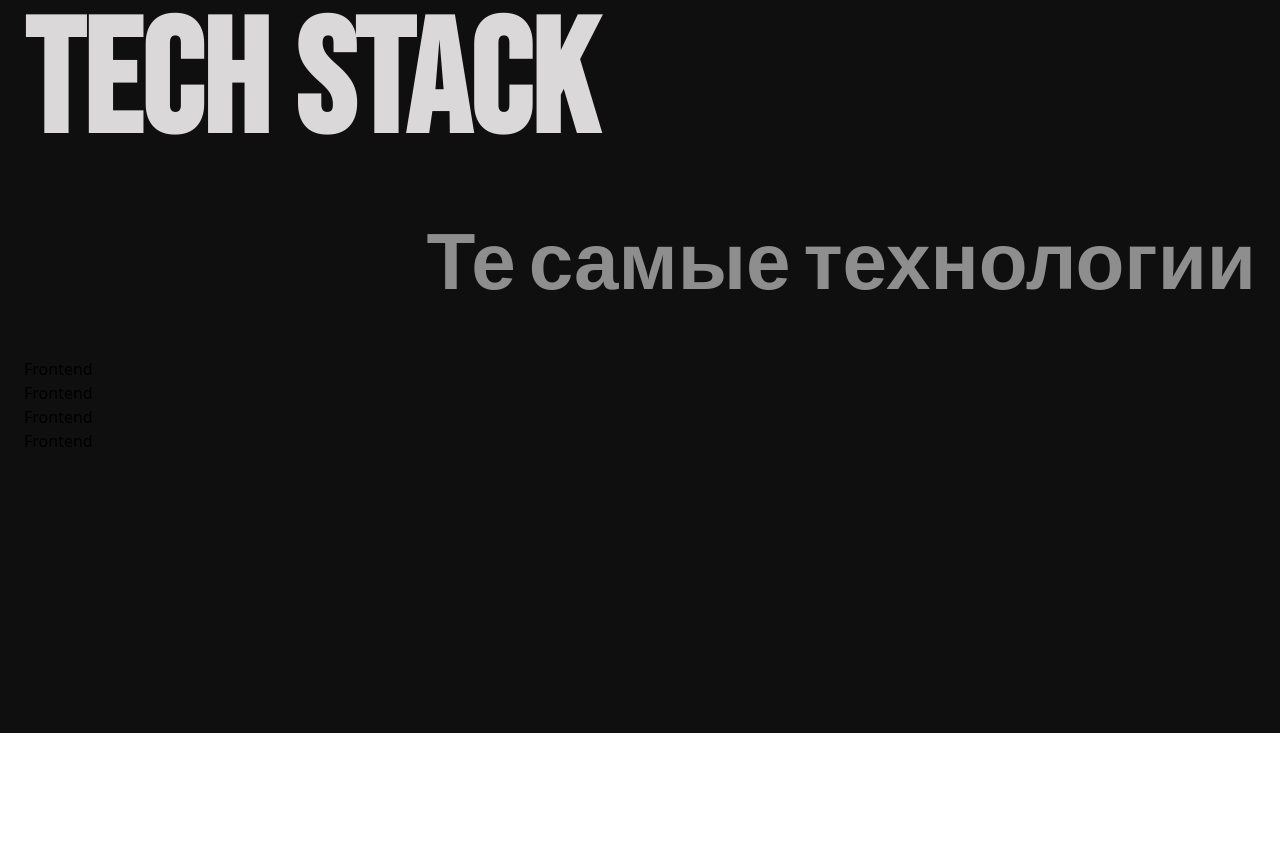
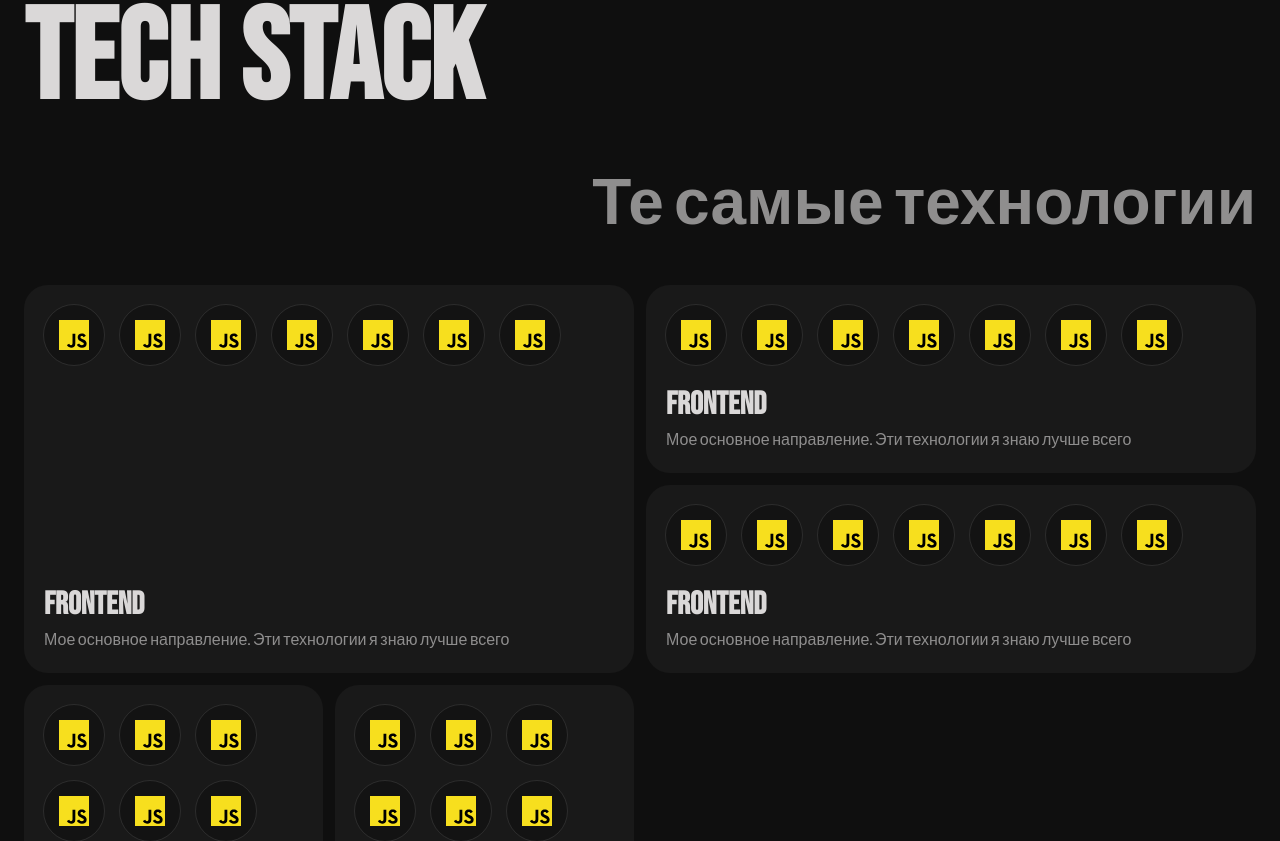
Before and after one commit to Maxim-Coder-arch/personal-website, a Next.js app: page / in a window 1280 px wide. Shown: the part 4271-5112 px from the top of the page. Before the commit the page ends 5004 px from the top, so only its background shows below. Built offline with nearby package versions, Linux system fonts and the light colour scheme; a web font is replaced by a local one.

Commit message:
feat: add tech cards

```diff
--- a/src/widgets/tech-stack/ui/layer/tech-stack.tsx
+++ b/src/widgets/tech-stack/ui/layer/tech-stack.tsx
@@ -191,29 +191,115 @@ export const tecnologies: ITecnology[] = [
             },
         ],
     },
+    {
+        id: "5",
+        title: "Frontend",
+        description: "Мое основное направление. Эти технологии я знаю лучше всего",
+        icons: [
+            {
+                id: `icon-${crypto.randomUUID()}`,
+                svgImage: <JsIcon />,
+                pointerLabel: "Javascript",
+            },
+            {
+                id: `icon-${crypto.randomUUID()}`,
+                svgImage: <JsIcon />,
+                pointerLabel: "Javascript",
+            },
+            {
+                id: `icon-${crypto.randomUUID()}`,
+                svgImage: <JsIcon />,
+                pointerLabel: "Javascript",
+            },
+            {
+                id: `icon-${crypto.randomUUID()}`,
+                svgImage: <JsIcon />,
+                pointerLabel: "Javascript",
+            },
+            {
+                id: `icon-${crypto.randomUUID()}`,
+                svgImage: <JsIcon />,
+                pointerLabel: "Javascript",
+            },
+            {
+                id: `icon-${crypto.randomUUID()}`,
+                svgImage: <JsIcon />,
+                pointerLabel: "Javascript",
+            },
+            {
+                id: `icon-${crypto.randomUUID()}`,
+                svgImage: <JsIcon />,
+                pointerLabel: "Javascript",
+            },
+        ],
+    },
 ]
+
+
+
+interface TechStackCardProps {
+    technology: ITecnology;
+}
+
+export const TechStackCard = ({ technology }: TechStackCardProps) => {
+    return (
+        <article className={styles["tech-stack__card"]}>
+            <div className={styles["tech-stack__card-icons"]}>
+                {technology.icons.map((icon) => (
+                    <div
+                        key={icon.id}
+                        className={styles["tech-stack__card-icons__icon"]}
+                        title={icon.pointerLabel}
+                        aria-label={icon.pointerLabel}
+                    >
+                        {icon.svgImage}
+                    </div>
+                ))}
+            </div>
+
+            <div className={styles["tech-stack__card-content"]}>
+                <h4 className={styles["tech-stack__card-title"]}>
+                    {technology.title}
+                </h4>
+
+                <p className={styles["tech-stack__card-description"]}>
+                    {technology.description}
+                </p>
+            </div>
+        </article>
+    );
+};
+
 
 export const TechStack = () => {
     return (
         <section id="tech-stack">
-            <div className={`${styles["tech-stack"]} min-h-screen py-8 px-6 flex flex-col gap-8`}>
-                <div className={`${styles["tech-stack__heading"]} w-full flex flex-col`}>
+            <div
+                className={`${styles["tech-stack"]} min-h-screen py-8 px-6 flex flex-col gap-8`}
+            >
+                <div
+                    className={`${styles["tech-stack__heading"]} w-full flex flex-col`}
+                >
                     <div className="w-full flex justify-start">
                         <h2>Tech stack</h2>
                     </div>
+
                     <div className="w-full flex justify-end">
                         <h3>Те самые технологии</h3>
                     </div>
                 </div>
 
-                <div className={`${styles["tech-stack__grid"]}`}>
-                    {tecnologies.map(tech => {
-                        return (
-                            <div key={tech.id} className={`${styles["tech-stack__grid__card"]}`}>
-                                {tech.title}
-                            </div>
-                        )
-                    })}
+                <div className={styles["tech-stack__grid"]}>
+                    {tecnologies.map((technology) => (
+                       <div
+                            key={technology.id}
+                            className={
+                                styles[`tech-stack__card-wrapper--${technology.id}`]
+                            }
+                        >
+                            <TechStackCard technology={technology} />
+                        </div>
+                    ))}
                 </div>
             </div>
         </section>
--- a/src/widgets/tech-stack/ui/styles/tech-stack.module.scss
+++ b/src/widgets/tech-stack/ui/styles/tech-stack.module.scss
@@ -1,15 +1,92 @@
+
 @use "../../../../app/styles/scss/includes" as *;
 
 .tech-stack {
     background-color: $bg-color;
 
     &__heading {
-        & h2 {
-            @include font(clamp(10rem, 1.15vw, 1.3rem), 800, $white);
+        h2 {
+            @include font(clamp(4rem, 10vw, 10rem), 800, $white);
         }
 
-        & h3 {
-            @include font(clamp(5rem, 1.15vw, 1.3rem), 800, $light-grey);
+        h3 {
+            @include font(clamp(2rem, 5vw, 5rem), 800, $light-grey);
+        }
+    }
+
+    &__grid {
+        display: grid;
+        grid-template-columns: repeat(4, minmax(0, 1fr));
+        grid-auto-rows: minmax(134px, auto);
+        grid-template-areas:
+            "card-1 card-1 card-2 card-2"
+            "card-1 card-1 card-3 card-3";
+        gap: 12px;
+    }
+
+    &__card-wrapper--1 {
+        grid-area: card-1;
+    }
+
+    &__card-wrapper--2 {
+        grid-area: card-2;
+    }
+
+    &__card-wrapper--3 {
+        grid-area: card-3;
+    }
+
+    &__card {
+        width: 100%;
+        height: 100%;
+
+        padding: 20px;
+
+        display: flex;
+        flex-direction: column;
+        align-items: flex-start;
+        justify-content: space-between;
+
+        gap: 16px;
+
+        border-radius: 24px;
+
+        background-color: rgba($white, .05);
+
+    }
+
+    &__card-icons {
+        display: flex;
+        flex-wrap: wrap;
+
+        gap: 16px;
+
+        &__icon {
+            @include size(60px, 60px);
+
+            display: flex;
+            justify-content: center;
+            align-items: center;
+
+            border-radius: 50%;
+
+            background-color: rgba($bg-color, .5);
+
+            outline: solid .5px rgba($white, .1);
+
+            & svg {
+                @include size(30px, 30px);
+            }
+        }
+    }
+
+    &__card-content {
+        & h4 {
+            @include font(2rem, 800, $white);
+        }
+
+        & p {
+            @include font(1rem, 400, $light-grey);
         }
     }
 }
```
